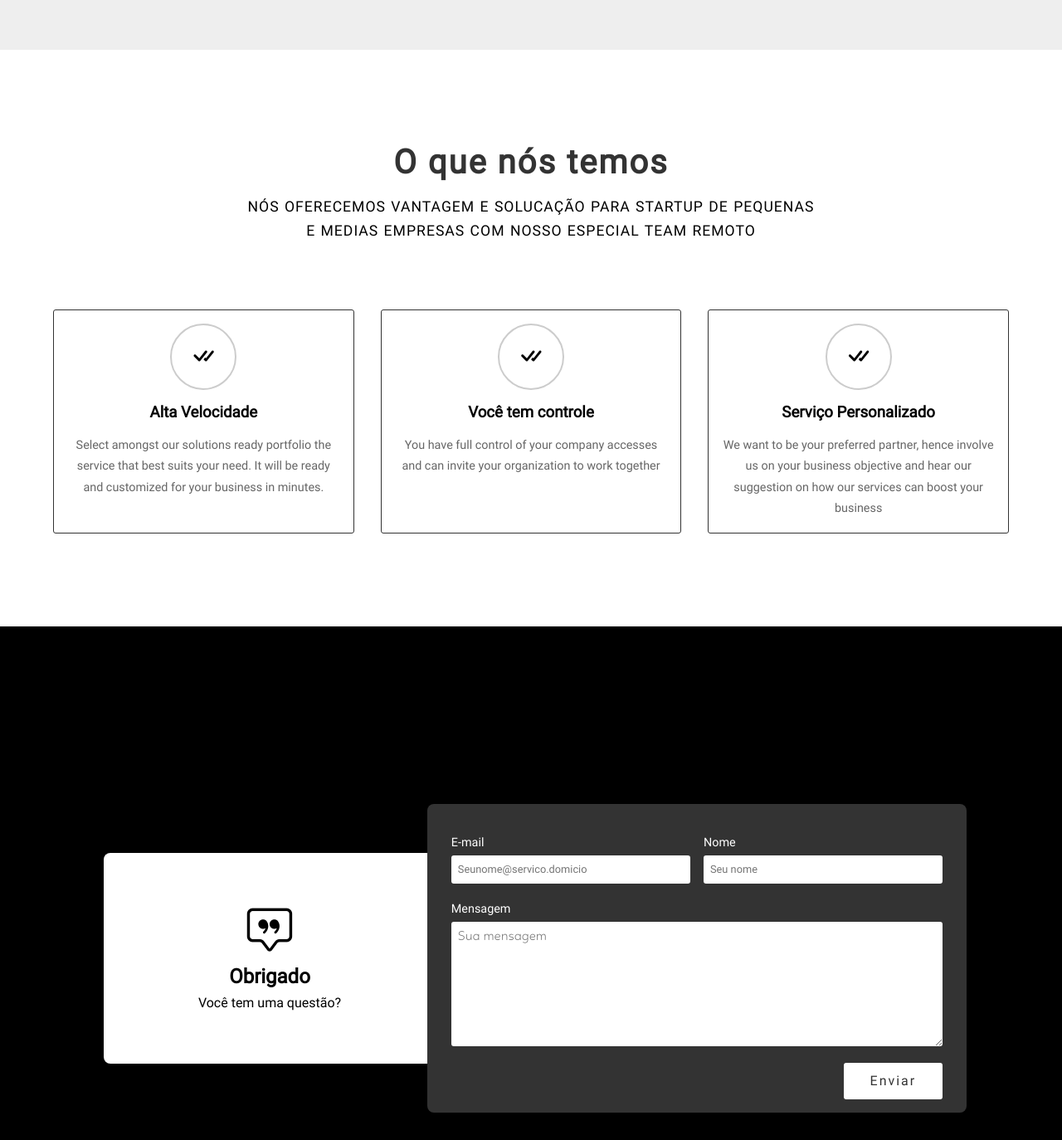
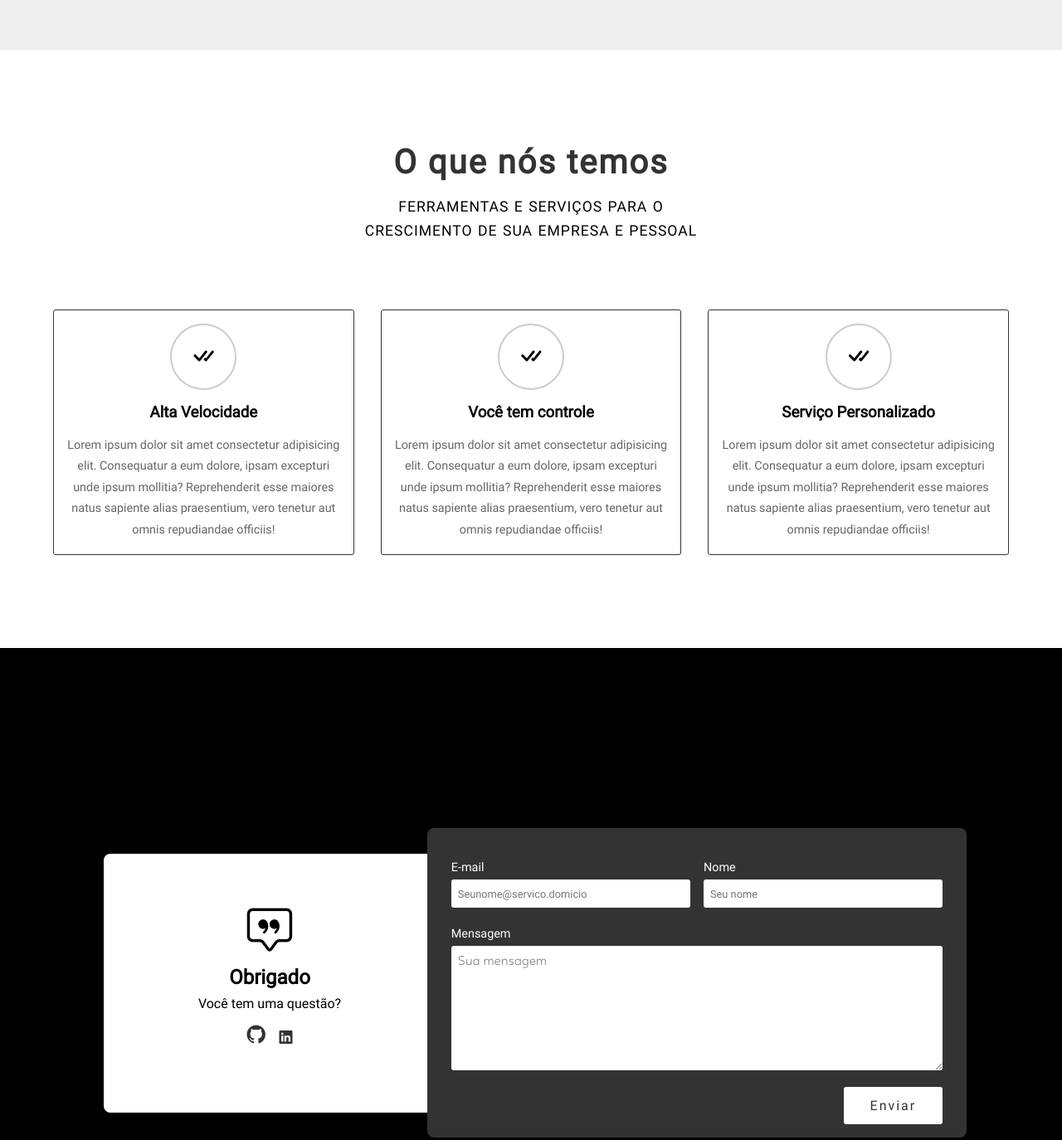
Before and after one commit to tomasmanueltm/page, a plain HTML site: page index.html in a window 1280 px wide. Shown: the part 740-2114 px from the top of the page at 83% size. Drawn offline with Linux system fonts and the light colour scheme.

Commit message:
push atualizado

```diff
--- a/assets/sass/index.sass
+++ b/assets/sass/index.sass
@@ -11,14 +11,21 @@ header
     left: 0px
     z-index: 2
     // bottom: 0px
-    @include flex(center)
     position: fixed
     background: #fff
-    @include padrao(1rem 3rem)
+    @include flex(center)
+    @include padrao(1rem 3rem, 100vw)
+
+    @include table
+        // width: 100vw
+        padding: 1rem 2rem
 
     h1
         font-size: 2rem
         font-weight: 900
+
+        @include table
+            font-size: min(4vw)
     ul
         @include table
             display: none
@@ -87,7 +94,6 @@ header
                 top: unset
                 bottom: 2px
 
-
 .home
     height: 100vh
     position: relative
@@ -115,8 +121,14 @@ header
                 font-weight: 700
                 font-size: 3rem
                 letter-spacing: 2px
+
+                @include table
+                    font-size: min(10vw)
             p
                 font-size: 1.8rem
+
+                @include table
+                    font-size: min(6vw)
 
         .hrefs
             display: block
@@ -139,8 +151,7 @@ header
                     color: #fff
                     outline: none
                     background: #333
-
-.services
+.servico
     // height: 100vh
     display: block
     @include padrao
@@ -150,6 +161,7 @@ header
 
     @include table
         height: unset
+        padding: 4rem 2rem
 
     .dialogo
         margin: 0 auto
@@ -181,11 +193,10 @@ header
         padding: 3rem 0
 
         @include table
-            padding: 3rem
+            padding: 3rem 1rem
 
         ul
             width: inherit
-
             @include grid(3, 2rem)
 
             @include table
@@ -229,16 +240,17 @@ header
                     font-size: .9rem
                     line-height: 1.6rem
                     // texta-lign: center
-.contacto
+.contato
     height: 100vh
     background: #000
     position: relative
     @include flex(center)
     justify-content: center
-    @include padrao(4rem 3rem)
+    @include padrao(4rem 3rem 3.5rem)
 
     @include table
         height: 100%
+        width: unset
         flex-direction: column
 
     .descreve
@@ -266,6 +278,17 @@ header
             h1
                 padding: .5rem
                 font-weight: 900
+            span
+                padding: 1rem
+                display: block
+
+                a
+                    color: #333
+                    margin: 0 .2rem
+
+                    i
+                        font-size: 1.4rem
+
 
     .form
         z-index: 1
@@ -339,3 +362,10 @@ header
             background: #fff
             letter-spacing: 2px
             padding: .8rem 2rem
+.footer
+    background: #000
+    @include padrao(1rem)
+
+    p
+        color: #fff
+        text-align: center
--- a/index.html
+++ b/index.html
@@ -4,17 +4,17 @@
     <meta charset="UTF-8">
     <meta http-equiv="X-UA-Compatible" content="IE=edge">
     <meta name="viewport" content="width=device-width, initial-scale=1.0">
-    <title>Landing Page</title>
+    <title>Page</title>
     <link rel="stylesheet" href="assets/sass/index.css">
 </head>
 <body>
 
 <header>
-    <h1 class="logo">Logo</h1>
+    <h1 class="logo">Page</h1>
     <ul>
         <li><a href="#home">Home</a></li>
-        <li><a href="#services">Servico</a></li>
-        <li><a href="#contacto">Contacto</a></li>
+        <li><a href="#servico">Servico</a></li>
+        <li><a href="#contato">Contato</a></li>
     </ul>
     <div class="btn-toogle">
         <i></i>
@@ -27,21 +27,21 @@
 
     <div class="container">
         <div class="legenda">
-            <h1>YOUR INFORMATION TECHNOLOGY PARTNER</h1>
-            <p>GET YOUR ADVANCED IT DEPARTMENT FOR A COFFEE PER DAY</p>
+            <h1>INFORMAÇÃO SOBRE DESIGN E  TECNOLOGICO</h1>
+            <p>UI/UX, DESIGN, SASS, SEO, POWERPOINT, FIGMA, VSCODE...</p>
         </div>
 
         <div class="hrefs">
-            <a href="" class="service">Serviço</a>
-            <a href="#contacto">Contacto</a>
+            <a href="#servico" class="service">Serviços</a>
+            <a href="#contato">Contacto</a>
         </div>
     </div>
 </section>
 
-<section class="services" id="services">
+<section class="servico" id="servico">
     <div class="dialogo">
         <h2>O que nós temos</h2>
-        <p>Nós oferecemos vantagem e solucação para Startup de pequenas e medias empresas com nosso especial team remoto</p>
+        <p>Ferramentas e serviços para o crescimento de sua empresa e pessoal</p>
     </div>
 
     <article>
@@ -52,7 +52,7 @@
                     <i class="bi bi-check-all"></i>
                 </div>
                 <h3>Alta Velocidade</h3>
-                <p>Select amongst our solutions ready portfolio the service that best suits your need. It will be ready and customized for your business in minutes.</p>
+                <p>Lorem ipsum dolor sit amet consectetur adipisicing elit. Consequatur a eum dolore, ipsam excepturi unde ipsum mollitia? Reprehenderit esse maiores natus sapiente alias praesentium, vero tenetur aut omnis repudiandae officiis!</p>
             </li>
             <li>
                 <!-- <img src="" alt="*"> -->
@@ -60,25 +60,28 @@
                     <i class="bi bi-check-all"></i>
                 </div>
                 <h3>Você tem controle</h3>
-                <p>You have full control of your company accesses and can invite your organization to work together</p>
+                <p>Lorem ipsum dolor sit amet consectetur adipisicing elit. Consequatur a eum dolore, ipsam excepturi unde ipsum mollitia? Reprehenderit esse maiores natus sapiente alias praesentium, vero tenetur aut omnis repudiandae officiis!</p>
             </li>
             <li>
                 <div class="img">
                     <i class="bi bi-check-all"></i>
                 </div>
                 <h3>Serviço Personalizado</h3>
-                <p>We want to be your preferred partner, hence involve us on your business objective and hear our suggestion on how our services can boost your business</p>
+                <p>Lorem ipsum dolor sit amet consectetur adipisicing elit. Consequatur a eum dolore, ipsam excepturi unde ipsum mollitia? Reprehenderit esse maiores natus sapiente alias praesentium, vero tenetur aut omnis repudiandae officiis!</p>
             </li>
         </ul>
     </article>
 </section>
 
-<section class="contacto" id="contacto">
+<section class="contato" id="contato">
     <painel class="descreve">
         <hgroup>
             <i class="bi bi-chat-sms"></i>
             <h1>Obrigado</h1>
             <p>Você tem uma questão?</p>
+            <span><a href="github.com/tomasmanueltm" target="_blank"><i class="bi bi-github"></i></a>
+                <a href="whatsapp.com/send?phone=+244929916942" target="_blank"><i class="bi bi-whatsapp"></i></a>
+                <a href="linkedin.com/in/tomasmanueltm" class="bi bi-linkedin"></i></a></span>
         </hgroup>
     </painel>
     <form action="" enctype="multipart/form-data" class="form">
@@ -103,7 +106,7 @@
 </section>
 
 <footer class="footer" id="footer">
-
+    <p>Desenvolvido por Tomasmanueltm</p>
 </footer>
 
 <script src="assets/js/index.js"></script>
```
Also changed, not shown: assets/sass/index.css, 1 other file.
